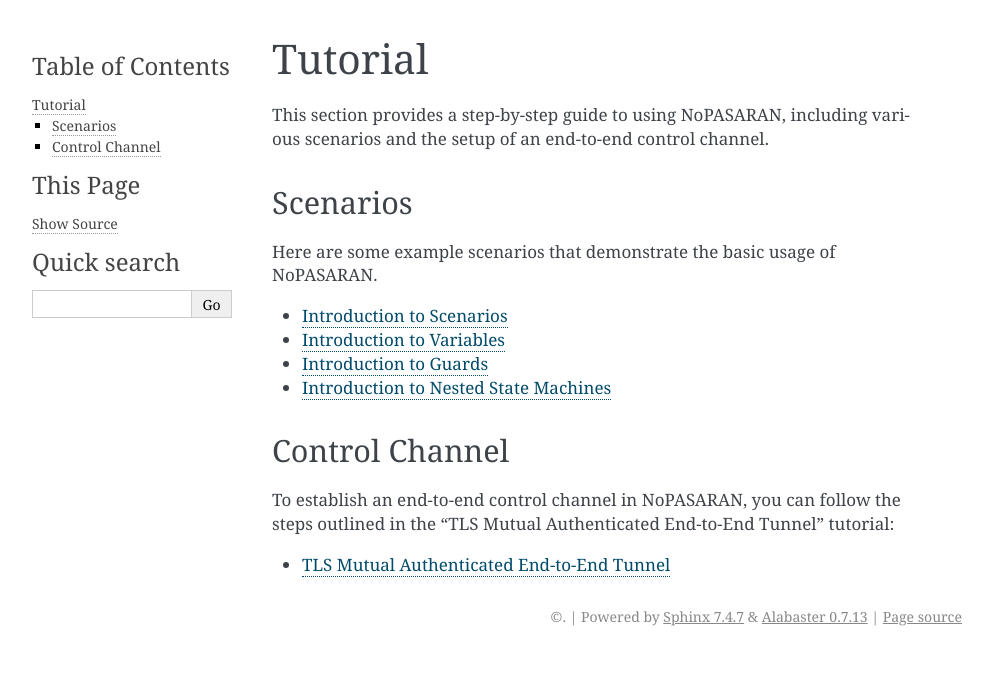
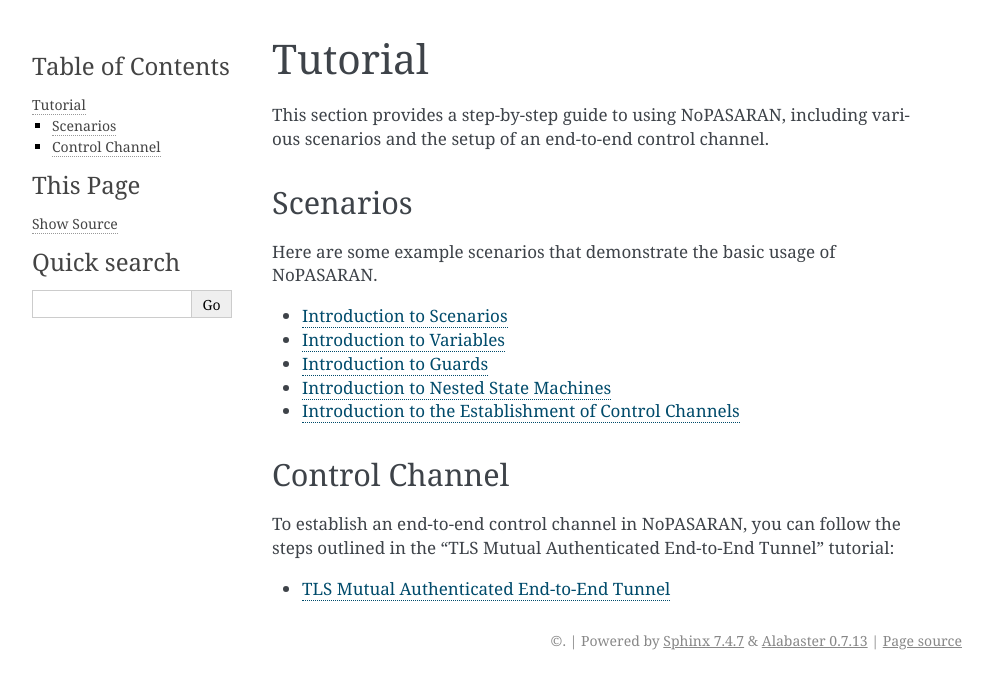
Before and after one commit to BenIlies/NoPASARAN, a Sphinx documentation site: the page built from docs/tutorial/index.rst, in a window 1280 px wide. Shown: the top 689 px of the page, without its empty margins (148-1140 px from the left). Built offline with Sphinx 7.4.7, drawn with Linux system fonts in a browser that asks for light colours.

Commit message:
add establishment of control channels

```diff
--- a/docs/tutorial/index.rst
+++ b/docs/tutorial/index.rst
@@ -15,6 +15,7 @@ Here are some example scenarios that demonstrate the basic usage of NoPASARAN.
    Introduction to Variables <intro_variables.rst>
    Introduction to Guards <intro_guards.rst>
    Introduction to Nested State Machines <intro_nested_finite_state_machines.rst>
+   Introduction to the Establishment of Control Channels <intro_establishment_control_channels.rst>
 
 Control Channel
 ---------------
```
